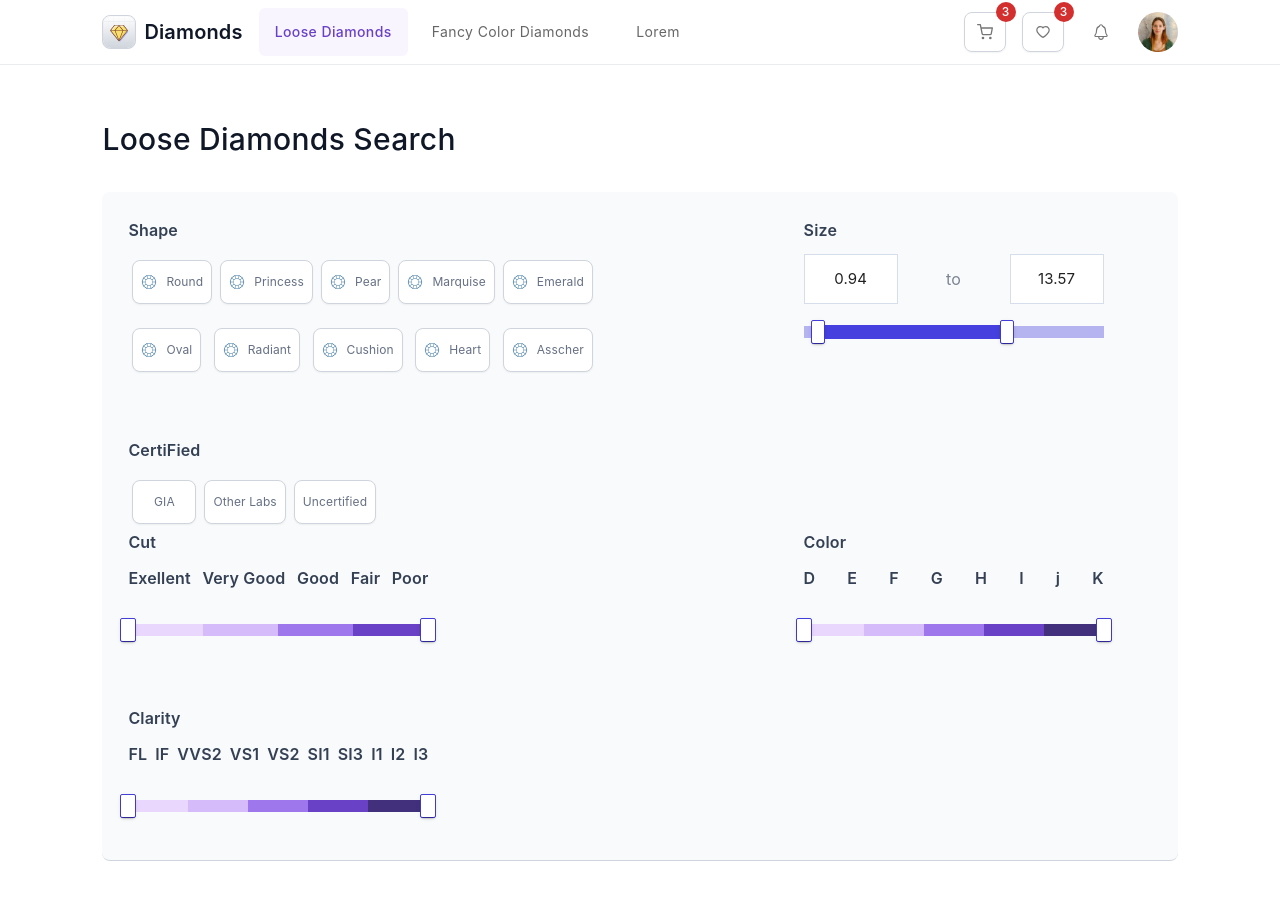
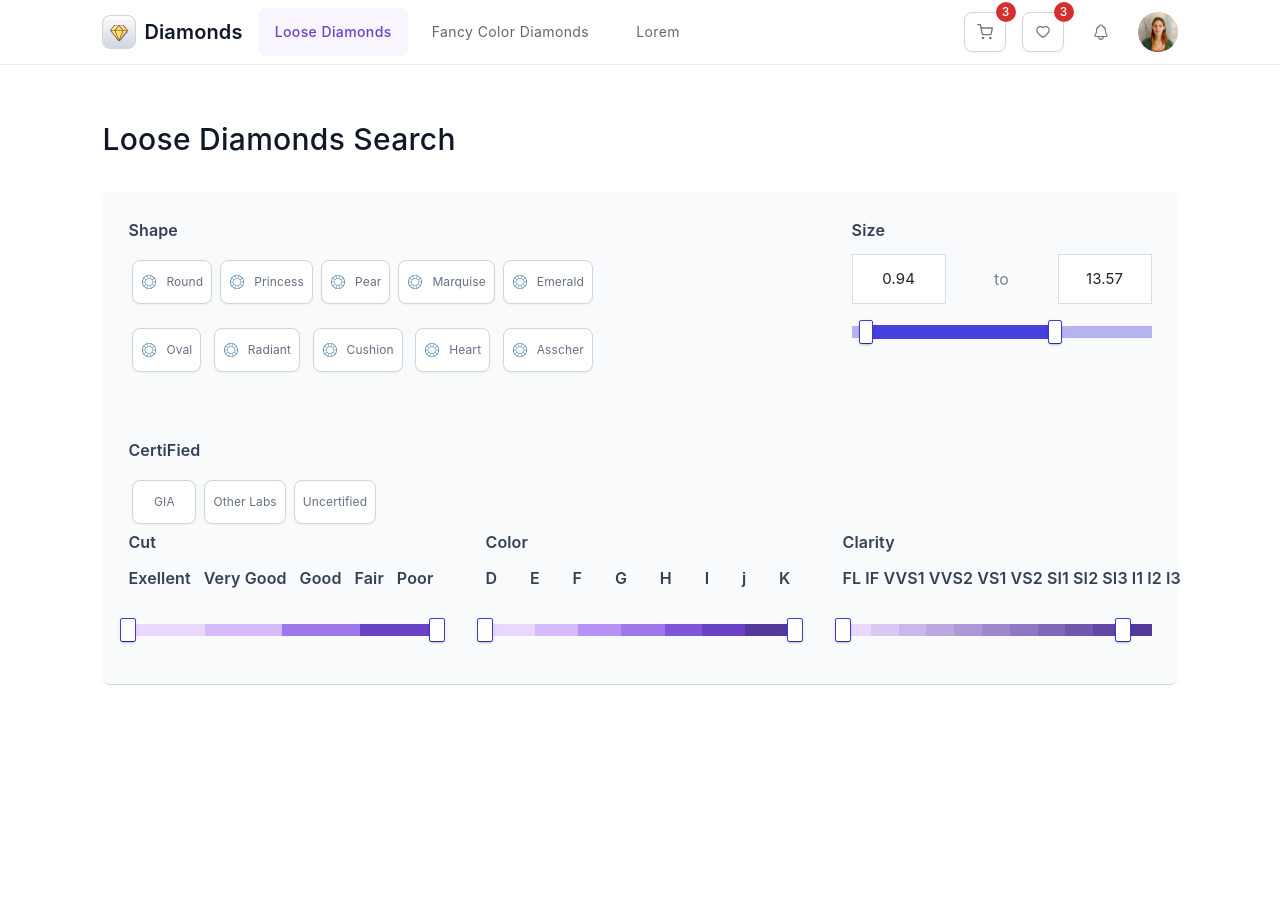
Before and after one commit to binyaalex/diamonds, a React (Create React App) app: page / in a window 1280 px wide. Shown: the top 900 px of the page. Built offline with nearby package versions, Linux system fonts and the light colour scheme.

Commit message:
filter css

```diff
--- a/src/App.module.scss
+++ b/src/App.module.scss
@@ -25,7 +25,7 @@
     font-size: 16px;
     line-height: 24px;
     color: #344054;
-    margin-bottom: 12px;
+    margin: 0 4px 12px 0;
   }
 
   .size {
--- a/src/components/home/Filter.js
+++ b/src/components/home/Filter.js
@@ -14,6 +14,7 @@ import Slider from '@mui/material/Slider';
 
 //assets
 import { ReactComponent as Diamond } from "../../assets/icons/Diamond.svg"
+
 //data
 const shapesOne = ["Round", "Princess", "Pear", "Marquise", "Emerald"]
 const shapesTwo = ["Oval", "Radiant", "Cushion", "Heart", "Asscher"]
@@ -34,35 +35,38 @@ const sliders = [
       ["D", "E", "F", "G", "H", "I", "j", "K"
       ],
     colors: [
-      '#E9D7FE, #E9D7FE 20%',
-      '#D6BBFB 20%, #D6BBFB 40%',
-      '#9E77ED 40%, #9E77ED 60%',
-      '#6941C6 60%, #6941C6 80%',
-      '#42307D 80%'
+      '#E9D7FE,#E9D7FE 16%',
+      '#D6BBFB 16%,#D6BBFB 30%',
+      '#B692F6 30%,#B692F6 44%',
+      '#9E77ED 44%,#9E77ED 58%',
+      '#7F56D9 58%,#7F56D9 70%',
+      '#6941C6 70%,#6941C6 84%',
+      '#53389E 84%',
     ]
   },
   {
     title: "Clarity",
     labels: [
-      "FL", "IF", "VVS2", "VS1", "VS2", "SI1", "SI3", "I1", "I2", "I3"
+      "FL", "IF", "VVS1", "VVS2", "VS1", "VS2", "SI1", "SI2", "SI3", "I1", "I2", "I3"
     ],
     colors: [
-      '#E9D7FE, #E9D7FE 20%',
-      '#D6BBFB 20%, #D6BBFB 40%',
-      '#9E77ED 40%, #9E77ED 60%',
-      '#6941C6 60%, #6941C6 80%',
-      '#42307D 80%'
+      'rgb(233, 215, 254),rgb(233, 215, 254) 9%',
+      'rgb(218, 199, 244) 9%,rgb(218, 199, 244) 18%',
+      'rgb(203, 183, 234) 18%,rgb(203, 183, 234) 27%',
+      'rgb(188, 167, 224)27%,rgb(188, 167, 224) 36%',
+      'rgb(173, 151, 214) 36%,rgb(173, 151, 214) 45%',
+      'rgb(158, 135, 204)45%,rgb(158, 135, 204) 54%',
+      'rgb(143, 119, 194)54%,rgb(143, 119, 194) 63%',
+      'rgb(128, 103, 184) 63%,rgb(128, 103, 184) 72%',
+      'rgb(113, 87, 174)72%,rgb(113, 87, 174) 81%',
+      'rgb(98, 71, 164)81%,rgb(98, 71, 164) 90%',
+      'rgb(83, 56, 158)90%',
     ]
   },
 ]
-// labels: [
-//   {value:0, label:"Exellent"},
-//    {value:1, label:"Very Good"},
-//    {value:2,label:"Good"},
-//    {value:3,label:"Fair"},
-//    {value:4"Poor"]
-//   },
+
 const Filter = () => {
+
   const [size, setSize] = useState([0.94, 13.57]);
   const [cut, setCut] = useState([0, 5]);
   const [color, setColor] = useState([0, 8]);
@@ -71,14 +75,13 @@ const Filter = () => {
   return (
     <Box className={styles.filter}>
       <FormGroup>
-        <Grid container spacing={6} sx={{ width: '100%', display: 'flex', justifyContent: 'space-between' }}>
+        <Grid container spacing={6} sx={{ display: 'flex', justifyContent: 'space-between' }}>
           <Grid item >
             <FormControl >
               <FormLabel
                 className={styles.subTitle}>
                 Shape
               </FormLabel>
-
               <Grid item
                 sx={{ display: 'flex', justifyContent: "space-between", }}
               >
@@ -106,9 +109,8 @@ const Filter = () => {
               </Grid>
             </FormControl>
           </Grid>
-
           <Grid item >
-            <FormControl sx={{ width: '100%' }}>
+            <FormControl >
               <FormLabel
                 className={styles.subTitle}>
                 Size
@@ -134,7 +136,6 @@ const Filter = () => {
                   type="text"
                   inputProps={{ style: { textAlign: 'center' } }}
                   value={size[1]}
-
                 >
                 </InputBase>
               </Box>
@@ -164,45 +165,38 @@ const Filter = () => {
               </Box>
             </FormControl>
           </Grid>
-
           <Grid item >
             <FormControl sx={{ width: '100%' }}>
               <FormLabel
                 className={styles.subTitle}>
                 CertiFied
               </FormLabel>
-
               <Box>
                 <Button variant="outlined" className={styles.button}>
                   <Typography className={styles.buttonText}>
                     GIA
                   </Typography>
                 </Button>
-
                 <Button variant="outlined" className={styles.button}>
                   <Typography className={styles.buttonText}>
                     Other Labs
                   </Typography>
                 </Button>
-
                 <Button variant="outlined" className={styles.button}>
                   <Typography className={styles.buttonText}>
                     Uncertified
                   </Typography>
                 </Button>
-
               </Box>
             </FormControl>
           </Grid>
         </Grid>
-        <Grid container spacing={6} sx={{ width: '100%', display: 'flex', justifyContent: 'space-between' }}>
-
+        <Grid container spacing={6} >
           {sliders.map((slider, i) => (
-            <Grid item sx={4}>
-
-              <FormControl >
+            <Grid item lg={4} >
+              <FormControl
+                sx={{ width: '100%' }}>
                 <FormLabel
-
                   className={styles.subTitle}>
                   {slider.title}
                 </FormLabel>
@@ -221,7 +215,7 @@ const Filter = () => {
                 </Box>
                 <Slider
                   sx={{
-                    width: 300,
+                    // width: 300,
                     padding: '22px 0',
                     // color: '#4640DE',
                     height: '12px',
@@ -249,17 +243,12 @@ const Filter = () => {
                   min={0}
                   max={slider.labels.length - 1}
                 />
-
               </FormControl>
             </Grid>
           ))}
-
-
         </Grid>
       </FormGroup >
     </Box >
-
   )
 }
-
 export default Filter
```
Also changed, not shown: 1 other file (tests, documents, lock files or other folders).
